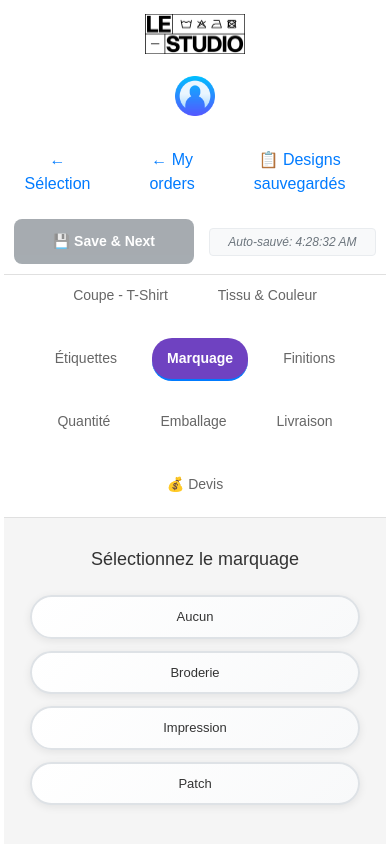
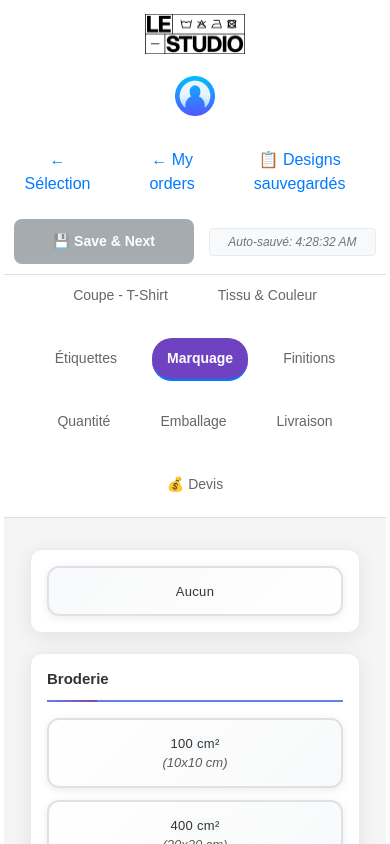
Before and after one commit to prodige93/pr--production-juzely, a React (Create React App) app: page /tshirt-design in a window 390 px wide. Both pictures are taken after a click on the element "Marquage". Shown: the top 844 px of the page. Built offline with nearby package versions, Linux system fonts and the light colour scheme.

Commit message:
feat(tshirt-design): enhance embellishment selection with size options
Refactor embellishment selection into reusable component with size options and special choices
Add responsive styling for embellishment selection interface

```diff
--- a/src/components/tshirt-design/tshirt-design.css
+++ b/src/components/tshirt-design/tshirt-design.css
@@ -1487,3 +1487,248 @@
     font-size: 14px;
   }
 }
+
+/* Styles pour l'onglet Marquage */
+.embellishment-container {
+  display: flex;
+  flex-direction: column;
+  gap: 30px;
+  max-width: 1000px;
+  margin: 0 auto;
+}
+
+.embellishment-type-section {
+  background: white;
+  border-radius: 16px;
+  padding: 24px;
+  box-shadow: 0 4px 20px rgba(0, 0, 0, 0.08);
+  border: 1px solid #e9ecef;
+  transition: all 0.3s ease;
+}
+
+.embellishment-type-section:hover {
+  transform: translateY(-2px);
+  box-shadow: 0 8px 30px rgba(0, 0, 0, 0.12);
+}
+
+.embellishment-type-title {
+  margin: 0 0 20px 0;
+  color: #333;
+  font-size: 18px;
+  font-weight: 600;
+  padding-bottom: 12px;
+  border-bottom: 2px solid #667eea;
+  position: relative;
+}
+
+.embellishment-type-title::after {
+  content: '';
+  position: absolute;
+  bottom: -2px;
+  left: 0;
+  width: 50px;
+  height: 2px;
+  background: linear-gradient(135deg, #667eea 0%, #764ba2 100%);
+}
+
+.embellishment-main {
+  display: flex;
+  align-items: center;
+  padding: 20px 24px;
+  border: 2px solid #dee2e6;
+  border-radius: 12px;
+  cursor: pointer;
+  transition: all 0.3s ease;
+  background: linear-gradient(135deg, #f8f9fa 0%, #ffffff 100%);
+  min-height: 60px;
+}
+
+.embellishment-main:hover {
+  border-color: #667eea;
+  transform: translateY(-2px);
+  box-shadow: 0 6px 20px rgba(102, 126, 234, 0.15);
+}
+
+.embellishment-main.selected {
+  border-color: #667eea;
+  background: linear-gradient(135deg, #667eea 0%, #764ba2 100%);
+  color: white;
+  transform: translateY(-2px);
+  box-shadow: 0 8px 25px rgba(102, 126, 234, 0.3);
+}
+
+.embellishment-main input[type="radio"] {
+  margin-right: 16px;
+  transform: scale(1.3);
+  accent-color: #667eea;
+}
+
+.embellishment-main.selected input[type="radio"] {
+  accent-color: white;
+}
+
+.embellishment-title {
+  font-size: 16px;
+  font-weight: 600;
+  letter-spacing: 0.3px;
+}
+
+.embellishment-sizes {
+  display: grid;
+  grid-template-columns: repeat(auto-fit, minmax(280px, 1fr));
+  gap: 16px;
+  margin-bottom: 20px;
+}
+
+.size-option {
+  display: flex;
+  flex-direction: column;
+  padding: 18px 20px;
+  border: 2px solid #dee2e6;
+  border-radius: 12px;
+  cursor: pointer;
+  transition: all 0.3s ease;
+  background: linear-gradient(135deg, #ffffff 0%, #f8f9fa 100%);
+  position: relative;
+  min-height: 80px;
+  justify-content: center;
+}
+
+.size-option:hover {
+  border-color: #667eea;
+  transform: translateY(-2px);
+  box-shadow: 0 6px 20px rgba(102, 126, 234, 0.15);
+}
+
+.size-option.selected {
+  border-color: #667eea;
+  background: linear-gradient(135deg, #667eea 0%, #764ba2 100%);
+  color: white;
+  transform: translateY(-2px);
+  box-shadow: 0 8px 25px rgba(102, 126, 234, 0.3);
+}
+
+.size-option input[type="radio"] {
+  position: absolute;
+  top: 12px;
+  right: 12px;
+  transform: scale(1.2);
+  accent-color: #667eea;
+}
+
+.size-option.selected input[type="radio"] {
+  accent-color: white;
+}
+
+.size-label {
+  font-size: 16px;
+  font-weight: 600;
+  margin-bottom: 4px;
+  letter-spacing: 0.3px;
+}
+
+.size-description {
+  font-size: 14px;
+  opacity: 0.8;
+  font-style: italic;
+}
+
+.special-option {
+  margin-top: 16px;
+  padding: 16px 20px;
+  background: linear-gradient(135deg, #e3f2fd 0%, #f3e5f5 100%);
+  border-radius: 12px;
+  border: 2px solid #bbdefb;
+  transition: all 0.3s ease;
+}
+
+.special-option:hover {
+  border-color: #667eea;
+  transform: translateY(-1px);
+  box-shadow: 0 4px 15px rgba(102, 126, 234, 0.1);
+}
+
+.checkbox-option {
+  display: flex;
+  align-items: center;
+  cursor: pointer;
+  font-size: 15px;
+  font-weight: 500;
+  color: #495057;
+}
+
+.checkbox-option input[type="checkbox"] {
+  margin-right: 12px;
+  transform: scale(1.2);
+  accent-color: #667eea;
+}
+
+.checkbox-option span {
+  letter-spacing: 0.3px;
+}
+
+/* Responsive pour l'onglet Marquage */
+@media (max-width: 768px) {
+  .embellishment-container {
+    gap: 20px;
+  }
+
+  .embellishment-type-section {
+    padding: 20px;
+    border-radius: 12px;
+  }
+
+  .embellishment-type-title {
+    font-size: 16px;
+    margin-bottom: 16px;
+  }
+
+  .embellishment-sizes {
+    grid-template-columns: 1fr;
+    gap: 12px;
+  }
+
+  .size-option {
+    padding: 16px 18px;
+    min-height: 70px;
+  }
+
+  .embellishment-main {
+    padding: 16px 20px;
+    min-height: 50px;
+  }
+
+  .size-label {
+    font-size: 15px;
+  }
+
+  .size-description {
+    font-size: 13px;
+  }
+
+  .special-option {
+    padding: 14px 18px;
+  }
+
+  .checkbox-option {
+    font-size: 14px;
+  }
+}
+
+@media (max-width: 480px) {
+  .embellishment-type-section {
+    padding: 16px;
+  }
+
+  .embellishment-type-title {
+    font-size: 15px;
+  }
+
+  .size-option {
+    padding: 14px 16px;
+  }
+
+  .embellishment-main {
+    padding: 14px 16px;
+  }
+}
--- a/src/components/tshirt-design/tshirt-design.js
+++ b/src/components/tshirt-design/tshirt-design.js
@@ -963,32 +963,98 @@ function TshirtDesign() {
   };
 
   const renderEmbellishmentContent = () => {
-    const embellishmentOptions = [
-      { id: 'none', label: 'Aucun' },
-      { id: 'embroidery', label: 'Broderie' },
-      { id: 'print', label: 'Impression' },
-      { id: 'patch', label: 'Patch' }
+    const renderEmbellishmentSection = (type, title, sizes, hasSpecialOption = false, specialOptionLabel = '') => {
+      if (type === 'none') {
+        return (
+          <div className="embellishment-type-section">
+            <label className={`option-card embellishment-main ${selectedEmbellishment === 'none' ? 'selected' : ''}`}>
+              <input
+                type="radio"
+                name="embellishment"
+                value="none"
+                checked={selectedEmbellishment === 'none'}
+                onChange={() => {
+                  setSelectedEmbellishment('none');
+                  setIsModified(true);
+                }}
+              />
+              <span className="embellishment-title">{title}</span>
+            </label>
+          </div>
+        );
+      }
+
+      return (
+        <div className="embellishment-type-section">
+          <h4 className="embellishment-type-title">{title}</h4>
+
+          {/* Tailles */}
+          <div className="embellishment-sizes">
+            {sizes.map(size => (
+              <label key={`${type}-${size.id}`} className={`option-card size-option ${selectedEmbellishment === `${type}-${size.id}` ? 'selected' : ''}`}>
+                <input
+                  type="radio"
+                  name="embellishment"
+                  value={`${type}-${size.id}`}
+                  checked={selectedEmbellishment === `${type}-${size.id}`}
+                  onChange={() => {
+                    setSelectedEmbellishment(`${type}-${size.id}`);
+                    setIsModified(true);
+                  }}
+                />
+                <span className="size-label">{size.label}</span>
+                <span className="size-description">{size.description}</span>
+              </label>
+            ))}
+          </div>
+
+          {/* Option spéciale */}
+          {hasSpecialOption && (
+            <div className="special-option">
+              <label className="checkbox-option">
+                <input
+                  type="checkbox"
+                  checked={selectedEmbellishment && selectedEmbellishment.includes(`${type}-special`)}
+                  onChange={(e) => {
+                    if (e.target.checked) {
+                      setSelectedEmbellishment(prev => (prev || '') + `-special`);
+                    } else {
+                      setSelectedEmbellishment(prev => (prev || '').replace('-special', ''));
+                    }
+                    setIsModified(true);
+                  }}
+                />
+                <span>{specialOptionLabel}</span>
+              </label>
+            </div>
+          )}
+        </div>
+      );
+    };
+
+    const sizes = [
+      { id: '100cm2', label: '100 cm²', description: '(10x10 cm)' },
+      { id: '400cm2', label: '400 cm²', description: '(20x20 cm)' },
+      { id: 'plus400cm2', label: '>400 cm²', description: '' }
     ];
 
     return (
       <div className="tab-content">
-        <h3>Sélectionnez le marquage</h3>
-        <div className="options-grid">
-          {embellishmentOptions.map(option => (
-            <label key={option.id} className={`option-card ${selectedEmbellishment === option.id ? 'selected' : ''}`}>
-              <input
-                type="radio"
-                name="embellishment"
-                value={option.id}
-                checked={selectedEmbellishment === option.id}
-                onChange={() => {
-                  setSelectedEmbellishment(option.id);
-                  setIsModified(true);
-                }}
-              />
-              <span>{option.label}</span>
-            </label>
-          ))}
+        <div className="embellishment-container">
+          {/* Aucun */}
+          {renderEmbellishmentSection('none', 'Aucun')}
+
+          {/* Broderie */}
+          {renderEmbellishmentSection('embroidery', 'Broderie', sizes, true, 'Broderie 3D')}
+
+          {/* Sérigraphie */}
+          {renderEmbellishmentSection('serigraphie', 'Sérigraphie', sizes, true, 'Puff print')}
+
+          {/* DTF */}
+          {renderEmbellishmentSection('dtf', 'DTF (transfert/flocage)', sizes)}
+
+          {/* DTG */}
+          {renderEmbellishmentSection('dtg', 'DTG (impression directe)', sizes)}
         </div>
       </div>
     );
```
